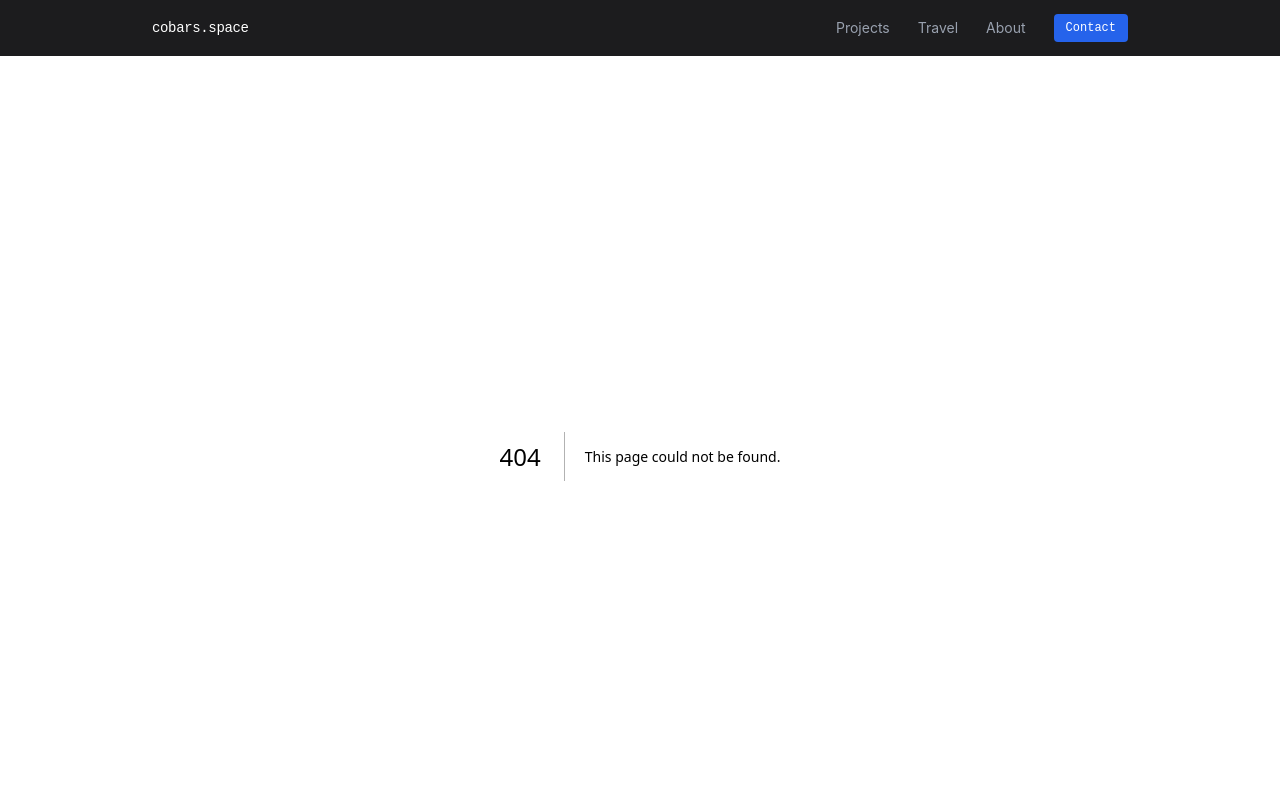
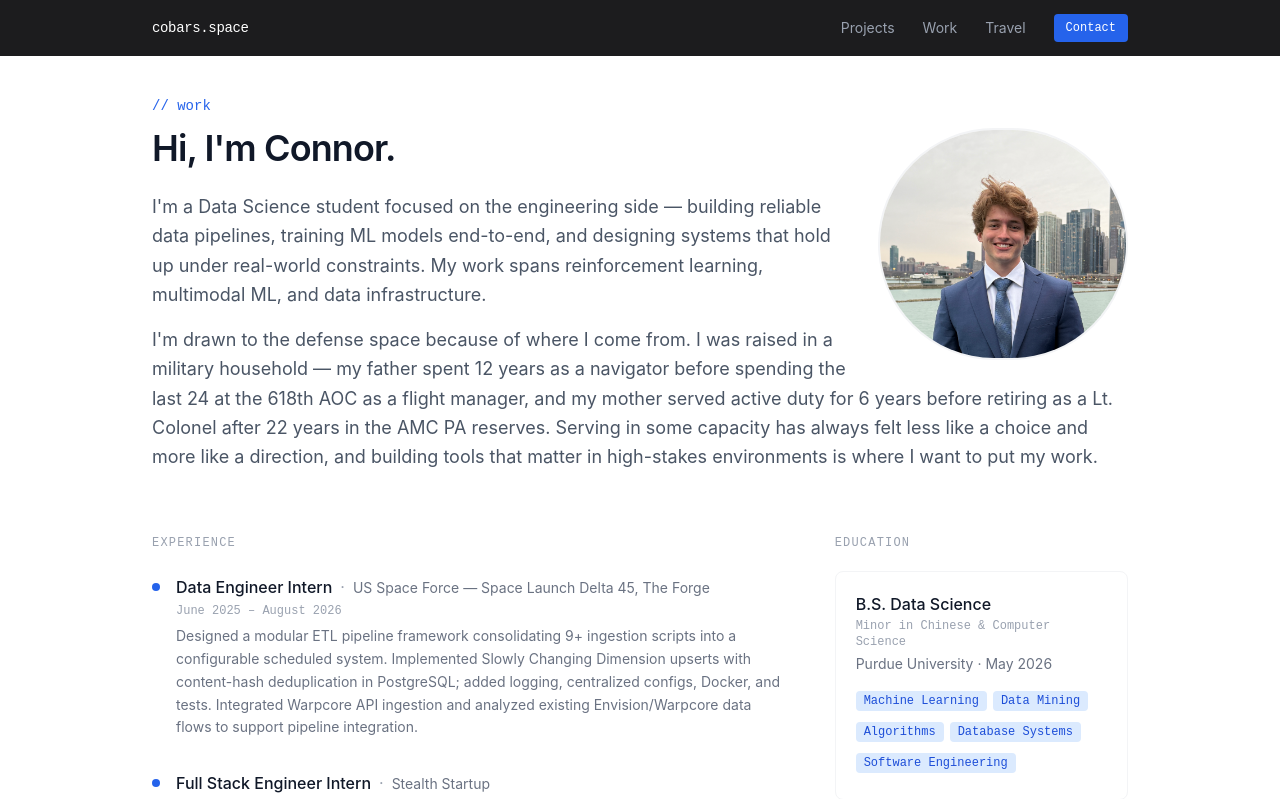
Before and after one commit to ConnorBar/website, a Next.js app: page /work in a window 1280 px wide. Before the commit this address had no page. Shown: the top 799 px of the page. Built offline with nearby package versions, Linux system fonts and the light colour scheme.

Commit message:
move mandarin to splash, focus on work page

```diff
--- a/app/page.tsx
+++ b/app/page.tsx
@@ -1,5 +1,6 @@
 import Link from "next/link";
 import Image from "next/image";
+import Awards from "@/lib/mandarin";
 import { getAllTrips } from "@/lib/travel";
 import { getFeaturedProjects } from "@/lib/projects";
 
@@ -7,6 +8,7 @@ const skills = [
   "Python", "SQL", "TypeScript", "React", "Machine Learning",
   "PostgreSQL", "Data Engineering", "普通话 (Mandarin)",
 ];
+
 
 export default function HomePage() {
   const featuredProjects = getFeaturedProjects();
@@ -67,16 +69,18 @@ export default function HomePage() {
                 See my projects
               </Link>
               <Link
+                href="/work"
+                // className="px-5 py-2.5 rounded text-sm font-medium text-gray-700 border border-gray-200 hover:border-gray-400 transition-colors"
+                className="px-5 py-2.5 rounded text-sm font-medium text-white transition-opacity hover:opacity-90"
+                style={{ backgroundColor: "var(--accent)" }}
+              >
+                Work Experience
+              </Link>
+              <Link
                 href="/travel"
                 className="px-5 py-2.5 rounded text-sm font-medium text-gray-700 border border-gray-200 hover:border-gray-400 transition-colors"
               >
                 See where I've been
-              </Link>
-              <Link
-                href="/about"
-                className="px-5 py-2.5 rounded text-sm font-medium text-gray-700 border border-gray-200 hover:border-gray-400 transition-colors"
-              >
-                About me
               </Link>
             </div>
             <p className="mono text-xs text-gray-400 mt-4 mb-2">// right now</p>
@@ -85,11 +89,11 @@ export default function HomePage() {
                 "learning rust",
                 "making this site lol"
               ].map((item) => (
-                  <li key={item} className="flex items-center gap-2 text-sm text-gray-500">
-                    <span className="w-1 h-1 rounded-full bg-gray-300 shrink-0" />
-                    {item}
-                  </li>
-                ))}
+                <li key={item} className="flex items-center gap-2 text-sm text-gray-500">
+                  <span className="w-1 h-1 rounded-full bg-gray-300 shrink-0" />
+                  {item}
+                </li>
+              ))}
             </ul>
           </div>
           {/* Photo */}
@@ -105,10 +109,10 @@ export default function HomePage() {
             />
           </div>
         </div>
-      </section>
+      </section >
 
       {/* Featured Projects */}
-      <section className="py-10 border-b border-gray-100">
+      < section className="py-10 border-b border-gray-100" >
         <div className="flex items-center justify-between mb-8">
           <h2 className="text-sm font-medium text-gray-400 uppercase tracking-widest mono">
             Featured Projects
@@ -151,10 +155,57 @@ export default function HomePage() {
             </Link>
           ))}
         </div>
+      </section >
+
+      {/* Chinese & Awards */}
+      < section className="py-10 border-b border-gray-100" >
+        <h2 className="mono text-sm font-medium text-gray-400 uppercase tracking-widest mb-6">
+          Mandarin Chinese
+        </h2>
+        <p className="text-gray-600 leading-relaxed mb-6">
+          I&apos;ve been studying Mandarin for a few years and have competed
+          in language proficiency competitions. My goal is genuine fluency —
+          I want to read literature (and survive my girlfriends scoldings), not just order
+          food. Currently targeting HSK 5.
+        </p>
+        <div className="space-y-3">
+          {Awards.map((a) => (
+            <div
+              key={a.title}
+              className="flex items-start gap-4 p-4 rounded-lg border border-gray-100"
+            >
+              <span
+                className="mono text-xs font-medium shrink-0 mt-0.5"
+                style={{ color: "var(--accent)" }}
+              >
+                {a.year}
+              </span>
+              <div>
+                {a.slug ? (
+                  <Link
+                    key={a.slug}
+                    href={`/travel/${a.slug}`}
+                    rel="noopener noreferrer"
+                    className="block text-sm font-medium text-gray-900 hover:text-gray-500 transition-colors"
+                  >
+                    {a.title} ↗
+                  </Link>
+                ) : (
+                  <p className="text-sm font-medium text-gray-900">{a.title}</p>
+
+                )}
+                <p className="text-xs text-gray-500 mt-0.5">{a.org}</p>
+              </div>
+            </div>
+          ))}
+        </div>
       </section>
 
+
+
+
       {/* Travel teaser — pulls live from MDX files */}
-      <section className="py-10">
+      < section className="py-10" >
         <div className="flex items-center justify-between mb-8">
           <h2 className="text-sm font-medium text-gray-400 uppercase tracking-widest mono">
             Recent Travels
@@ -211,7 +262,7 @@ export default function HomePage() {
             );
           })}
         </div>
-      </section>
-    </div>
+      </section >
+    </div >
   );
 }
--- a/app/about/page.tsx
+++ b/app/work/page.tsx
@@ -1,60 +1,11 @@
 import type { Metadata } from "next";
 import Image from "next/image";
-import Link from "next/link";
 
-import { getAllTrips } from "@/lib/travel";
 
 export const metadata: Metadata = {
   title: "About | Connor Barnsley",
   description: "A bit about Connor Barnsley — data scientist, engineer, Mandarin learner, traveler.",
 };
-
-const taiwan_trips = getAllTrips().filter(trip => trip.country == "Taiwan").reverse();
-
-const awards = [
-  {
-    title: "Inducted to National Collegiate Chinese Honor Society",
-    org: "CLTA NCCHS - 大学中文荣誉生协会",
-    year: "2026-04",
-  },
-  {
-    title: "First place in 400 level chinese speaking divison",
-    org: "Purdue Chinese Speech & Performance Contest",
-    year: "2026-03",
-  },
-  {
-    title: "Was Host for a chinese speaking comp (50+ attendees)",
-    org: "Purdue Chinese Speech & Performance Contest",
-    year: "2026-03",
-  },
-  {
-    title: "Visited Taiwan again",
-    org: "",
-    slug: taiwan_trips[1].slug,
-    year: "2025-12",
-  },
-  {
-    title: "Placement exam: (听力) Intermediate High (阅读) Advanced Low",
-    org: "TOCFL Speedy Screening",
-    year: "2025-11",
-  },
-  {
-    title: "Taiwan Study Abroad",
-    org: "Purdue Chinese Department",
-    slug: taiwan_trips[0].slug,
-    year: "2024-05",
-  },
-  {
-    title: "Placement exam: (听力) Novice Mid (阅读) Intermediate Low",
-    org: "TOCFL Speedy Screening",
-    year: "2024-03",
-  },
-  {
-    title: "Started studying!",
-    org: "",
-    year: "2023-08",
-  },
-];
 
 const experience = [
   {
@@ -94,7 +45,7 @@ export default function AboutPage() {
       {/* Header */}
       <div className="mb-16">
         <p className="mono text-sm mb-3" style={{ color: "var(--accent)" }}>
-          // about
+          // work
         </p>
         {/* Float photo right — text wraps around it regardless of photo size */}
         <div className="float-right ml-8 mb-4">
@@ -113,20 +64,24 @@ export default function AboutPage() {
         </h1>
         <div className="space-y-4 text-lg text-gray-600 leading-relaxed">
           <p>
-            I&apos;m a Data Science student with a serious interest in the systems
-            side of things — database internals, query optimization, and how you
-            build infrastructure that actually holds up at scale.
+            I&apos;m a Data Science student focused on the engineering side — building
+            reliable data pipelines, training ML models end-to-end, and designing systems
+            that hold up under real-world constraints. My work spans reinforcement learning,
+            multimodal ML, and data infrastructure.
           </p>
           <p>
-            Outside of work, I study Mandarin Chinese (aiming for fluency, not
-            just proficiency), and I travel as much as I can. Domestic wise, looking
-            to hit up some national parks and eventually check out Ireland.
+            I&apos;m drawn to the defense space because of where I come from. I was raised
+            in a military household — my father spent 12 years as a navigator before
+            spending the last 24 at the 618th AOC as a flight manager, and my mother served
+            active duty for 6 years before retiring as a Lt. Colonel after 22 years in the
+            AMC PA reserves. Serving in some capacity has always felt less like a choice and
+            more like a direction, and building tools that matter in high-stakes environments
+            is where I want to put my work.
+
           </p>
-          <p>
-            I built this site because I wanted one place that holds all of it —
-            the technical work, the language stuff, the travel writing — without
-            pretending they&apos;re separate things.
-          </p>
+
+
+
         </div>
         <div className="clear-both" />
       </div>
@@ -160,49 +115,6 @@ export default function AboutPage() {
             </div>
           </section>
 
-          {/* Chinese & Awards */}
-          <section>
-            <h2 className="mono text-xs text-gray-400 uppercase tracking-widest mb-6">
-              Mandarin Chinese
-            </h2>
-            <p className="text-gray-600 leading-relaxed mb-6">
-              I&apos;ve been studying Mandarin for a few years and have competed
-              in language proficiency competitions. My goal is genuine fluency —
-              I want to read literature and survive my girlfriends scoldings, not just order
-              food. Currently targeting HSK 5.
-            </p>
-            <div className="space-y-3">
-              {awards.map((a) => (
-                <div
-                  key={a.title}
-                  className="flex items-start gap-4 p-4 rounded-lg border border-gray-100"
-                >
-                  <span
-                    className="mono text-xs font-medium shrink-0 mt-0.5"
-                    style={{ color: "var(--accent)" }}
-                  >
-                    {a.year}
-                  </span>
-                  <div>
-                    {a.slug ? (
-                      <Link
-                        key={a.slug}
-                        href={`/travel/${a.slug}`}
-                        rel="noopener noreferrer"
-                        className="block text-sm font-medium text-gray-900 hover:text-gray-500 transition-colors"
-                      >
-                        {a.title} ↗
-                      </Link>
-                    ) : (
-                      <p className="text-sm font-medium text-gray-900">{a.title}</p>
-
-                    )}
-                    <p className="text-xs text-gray-500 mt-0.5">{a.org}</p>
-                  </div>
-                </div>
-              ))}
-            </div>
-          </section>
         </div>
 
         {/* Right column */}
--- a/components/Nav.tsx
+++ b/components/Nav.tsx
@@ -6,8 +6,8 @@ import { NowPlaying } from "@/components/NowPlaying";
 
 const links = [
   { href: "/projects", label: "Projects" },
+  { href: "/work", label: "Work" },
   { href: "/travel", label: "Travel" },
-  { href: "/about", label: "About" },
 ];
 
 export function Nav() {
--- /dev/null
+++ b/lib/mandarin.ts
@@ -0,0 +1,51 @@
+
+import { getAllTrips } from "@/lib/travel";
+
+const taiwan_trips = getAllTrips().filter(trip => trip.country == "Taiwan").reverse();
+
+const Awards = [
+  {
+    title: "Inducted to National Collegiate Chinese Honor Society",
+    org: "CLTA NCCHS - 大学中文荣誉生协会",
+    year: "2026-04",
+  },
+  {
+    title: "First place in 400 level chinese speaking divison",
+    org: "Purdue Chinese Speech & Performance Contest",
+    year: "2026-03",
+  },
+  {
+    title: "Was Host for a chinese speaking comp (50+ attendees)",
+    org: "Purdue Chinese Speech & Performance Contest",
+    year: "2026-03",
+  },
+  {
+    title: "Visited Taiwan again",
+    org: "",
+    slug: taiwan_trips[1].slug,
+    year: "2025-12",
+  },
+  {
+    title: "Placement exam: (听力) Intermediate High (阅读) Advanced Low",
+    org: "TOCFL Speedy Screening",
+    year: "2025-11",
+  },
+  {
+    title: "Taiwan Study Abroad",
+    org: "Purdue Chinese Department",
+    slug: taiwan_trips[0].slug,
+    year: "2024-05",
+  },
+  {
+    title: "Placement exam: (听力) Novice Mid (阅读) Intermediate Low",
+    org: "TOCFL Speedy Screening",
+    year: "2024-03",
+  },
+  {
+    title: "Started studying!",
+    org: "",
+    year: "2023-08",
+  },
+];
+
+export default Awards;
```
